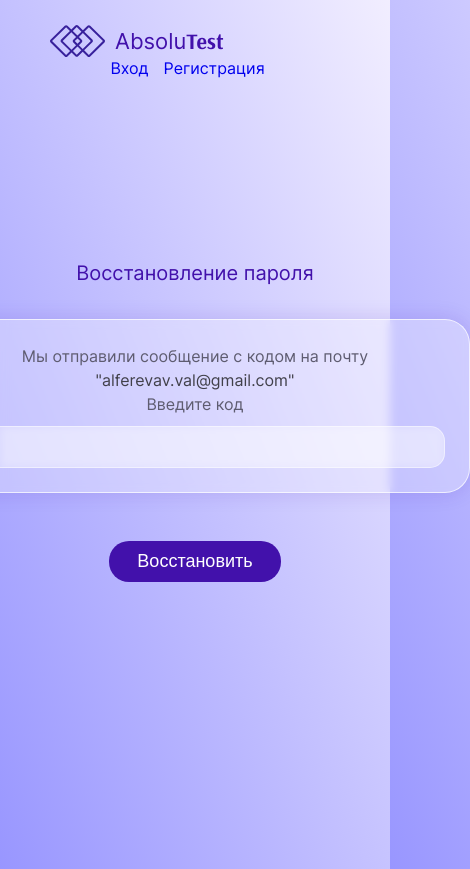
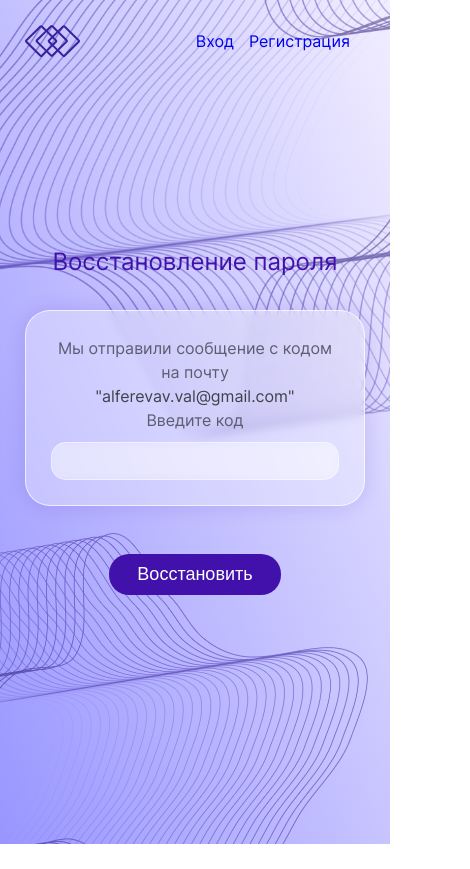
Before and after one commit to rOman4ike/gpo_app, a Vue app: page /forget in a window 390 px wide. Shown: the whole page, 470 px wide, since content can reach past the window. After the commit the page ends 844 px from the top, so only its background shows below. Built offline with nearby package versions, Linux system fonts and the light colour scheme.

Commit message:
beautyfix && added responsive for startview, loginview

```diff
--- a/src/App.vue
+++ b/src/App.vue
@@ -1,14 +1,21 @@
 <template>
-  <div class='container'>
-    <the-header></the-header>
-    <router-view />
+  <div :class="{'bg-img': !isAuthorized}">
+    <div class='container'>
+      <the-header></the-header>
+      <router-view />
+    </div>
   </div>
 </template>
 
 <script>
+import { mapState } from 'vuex'
 import TheHeader from './components/TheHeader.vue'
 
+
 export default {
+  computed: {
+    ...mapState('user', ['isAuthorized'])
+  },
   components: {
     TheHeader
   }
--- a/src/components/TheHeader.vue
+++ b/src/components/TheHeader.vue
@@ -6,7 +6,7 @@
           <div class="logo">
             <router-link to="/">
               <img src="@/assets/logo.svg">
-              <span>Absolu<strong>Test</strong></span>
+              <span style="display: none;">Absolu<strong>Test</strong></span>
             </router-link>
           </div>
           <nav class="nav">
--- a/src/store/user.js
+++ b/src/store/user.js
@@ -3,6 +3,7 @@ import axios from 'axios'
 
 export const userStore = {
   state: {
+    isAuthorized: false,
     user: {},
     users: [],
     errors: [],
--- a/src/styles/_buttons.sass
+++ b/src/styles/_buttons.sass
@@ -6,6 +6,9 @@
   outline: none
   border: none
   cursor: pointer
+
+  @media (max-width: $screen-md-max)
+    width: 100%
 
   &-big
     padding: 15px 85px
--- a/src/styles/_common_styles.sass
+++ b/src/styles/_common_styles.sass
@@ -1,6 +1,6 @@
 $direction-list: top right bottom left
 
-@for $i from 0 through 60
+@for $i from 0 through 100
   @each $direction in $direction-list
     .margin-#{$direction}-#{$i}
       margin-#{$direction}: unquote("#{$i}px")
@@ -14,12 +14,46 @@ $direction-list: top right bottom left
   .padding-#{$i}
     padding: unquote("#{$i}px")
 
+  .w-#{$i}
+    width: unquote("#{$i}%")
+
+.bg-img
+  &::before,
+  &::after
+    content: ""
+    top: 0
+    display: block
+    position: absolute
+    width: 100%
+    height: 100%
+    background-size: calc(40vh + 30vw)
+
+  &::before
+    background-image: url("@/assets/bg-loup-2.png")
+    background-repeat: no-repeat
+    background-position: right top
+
+  &::after
+    background-image: url("@/assets/bg-loup-1.png")
+    background-repeat: no-repeat
+    background-position: left bottom
+
+  @media (max-width: $screen-md-max)
+    &::before
+      background-size: calc(50vh + 35vw)
+    &::after
+      background-size: calc(40vh + 20vw)
+
 .container
   position: relative
   max-width: 1612px
   margin: 0 auto
   padding: 0 50px
   z-index: 100
+
+  @media (max-width: $screen-md-max)
+    max-width: 1562px
+    padding: 0 25px
 
 .card
   position: relative
@@ -30,13 +64,13 @@ $direction-list: top right bottom left
   border-radius: 25px
 
   &.with-padding
-    padding: 24px
+    padding: 25px
 
   &.with-links
     padding-top: 0
 
     form
-      padding: 24px
+      padding: 25px
 
     .links-block
       display: flex
@@ -122,6 +156,9 @@ $direction-list: top right bottom left
   display: flex
   align-items: center
 
+  @media (max-width: $screen-md-max)
+    min-height: 100vh
+
 .text-uppercase
   text-transform: uppercase
 
@@ -156,8 +193,11 @@ $direction-list: top right bottom left
     color: $text-color
     font-size: 16px
     padding: 10px
-    width: 500px
+    width: max(35vw, 100%)
     transition: box-shadow 0.3s
+
+    @media (max-width: $screen-md-max)
+      padding: 8px
 
     &:focus
       box-shadow: 0px 0px 12px 4px rgba(255, 255, 255, 0.2)
--- a/src/styles/base.sass
+++ b/src/styles/base.sass
@@ -2,26 +2,6 @@ body
   position: relative
   background: linear-gradient(247.13deg, rgba(237, 232, 255, 0.75) 0%, rgba(118, 115, 255, 0.75) 100%)
   min-height: 100vh
-  padding-bottom: 25px
-
-  // &::before,
-  // &::after
-  //   content: ""
-  //   top: 0
-  //   display: block
-  //   position: absolute
-  //   width: 100%
-  //   height: 100%
-
-  // &::before
-  //   background-image: url("@/assets/bg-loup-2.png")
-  //   background-repeat: no-repeat
-  //   background-position: right top
-
-  // &::after
-  //   background-image: url("@/assets/bg-loup-1.png")
-  //   background-repeat: no-repeat
-  //   background-position: left bottom
 
   h1
     color: $main-color
@@ -87,7 +67,7 @@ body
       background-size: 50%
 
     h1
-      font-size: 44px
+      font-size: 40px
 
     h2
       font-size: 28px
@@ -102,10 +82,10 @@ body
   body
 
     h1
-      font-size: 42px
+      font-size: 38px
 
     h2
-      font-size: 24px
+      font-size: 28px
 
     p
       font-size: 16px
@@ -120,7 +100,7 @@ body
       font-size: 32px
 
     h2
-      font-size: 20px
+      font-size: 24px
 
     p
       font-size: 16px
--- a/src/styles/header.sass
+++ b/src/styles/header.sass
@@ -15,9 +15,6 @@ header
     flex-direction: row
     justify-content: space-between
 
-    @media (max-width: $screen-xs-max)
-      flex-direction: column
-
   .nav
     align-self: center
 
--- a/src/styles/other.sass
+++ b/src/styles/other.sass
@@ -19,6 +19,25 @@
 .login-block
   justify-content: center
 
+  @media (max-width: $screen-md-max)
+    .login-inner
+      width: 100%
+
+      .form-group input
+        width: 100%
+
+  h2
+    margin-bottom: 36px
+
+    @media (max-width: $screen-md-max)
+      margin-bottom: 18px
+
+  .card
+    margin-bottom: 48px
+
+    @media (max-width: $screen-md-max)
+      margin-bottom: 36px
+
   .forget
     margin-top: 10px
     display: flex
@@ -27,6 +46,9 @@
     a
       font-size: 18px
       color: $additional-text-color
+
+      @media (max-width: $screen-md-max)
+        font-size: 16px
 
   .login-bottom
     display: flex
--- a/src/views/LoginView.vue
+++ b/src/views/LoginView.vue
@@ -1,8 +1,8 @@
 <template>
   <div class="login-block center-block">
     <div class="login-inner">
-      <h2 class="text-center margin-bottom-36">Войти</h2>
-      <div class="card with-padding margin-bottom-48">
+      <h2 class="text-center">Войти</h2>
+      <div class="card with-padding">
         <form action="">
           <div class="form-group">
             <label for="">Почта</label>
@@ -18,7 +18,7 @@
         </form>
       </div>
       <div class="login-bottom">
-        <div>
+        <div class="w-100 text-center">
           <button class="btn primary">Войти</button>
         </div>
         <div>
--- a/src/views/StartView.vue
+++ b/src/views/StartView.vue
@@ -4,7 +4,7 @@
       <h1 class="margin-bottom-36">Никаких ошибок, только качественные мобильные приложения</h1>
       <p class="margin-bottom-36">Начните проводить тестирование прямо сейчас</p>
       <router-link to="/signup">
-        <button class="btn btn-big primary text-uppercase">Начать</button>
+        <button class="btn btn-big primary text-uppercase btn-100">Начать</button>
       </router-link>
     </div>
     <div class="img-block">
```
